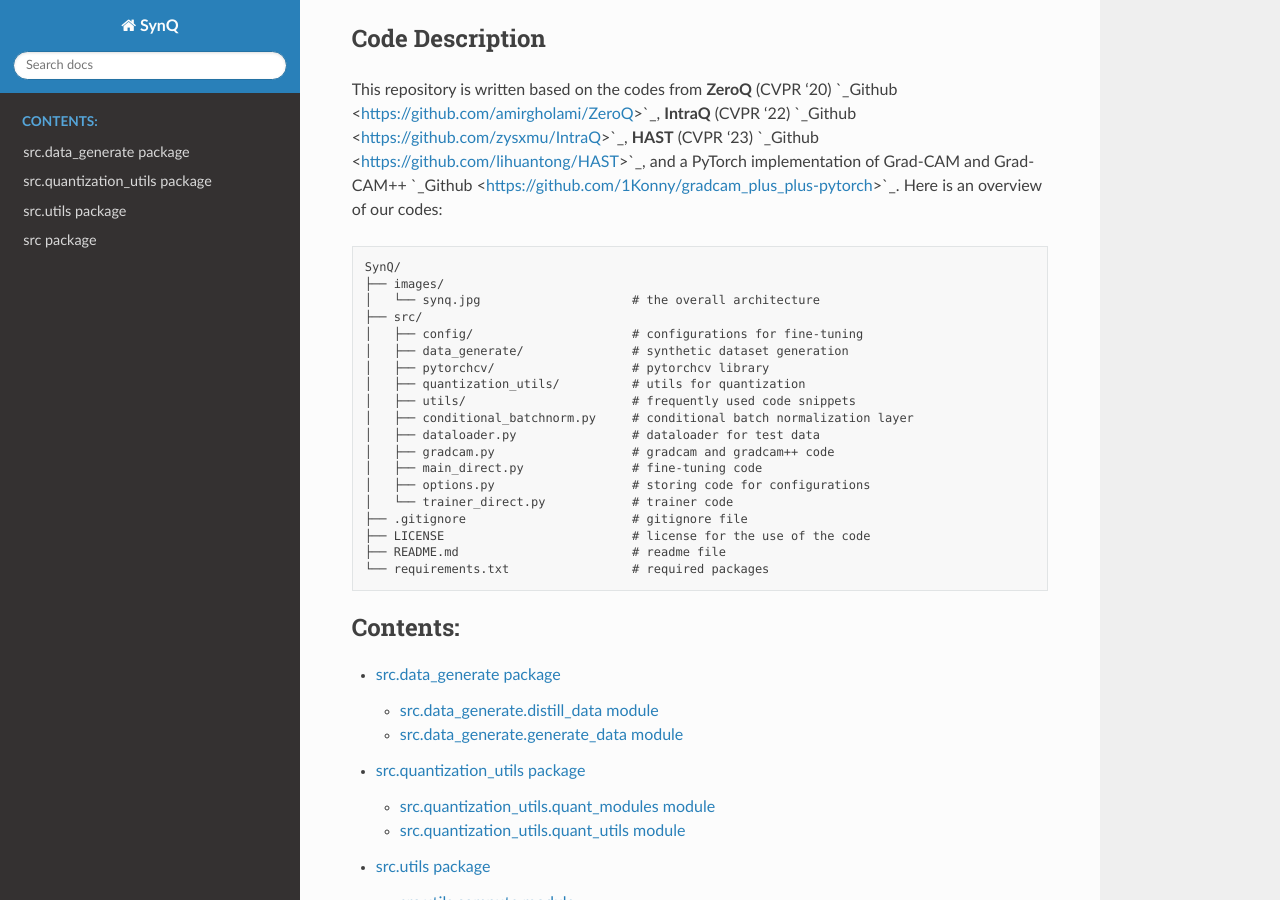
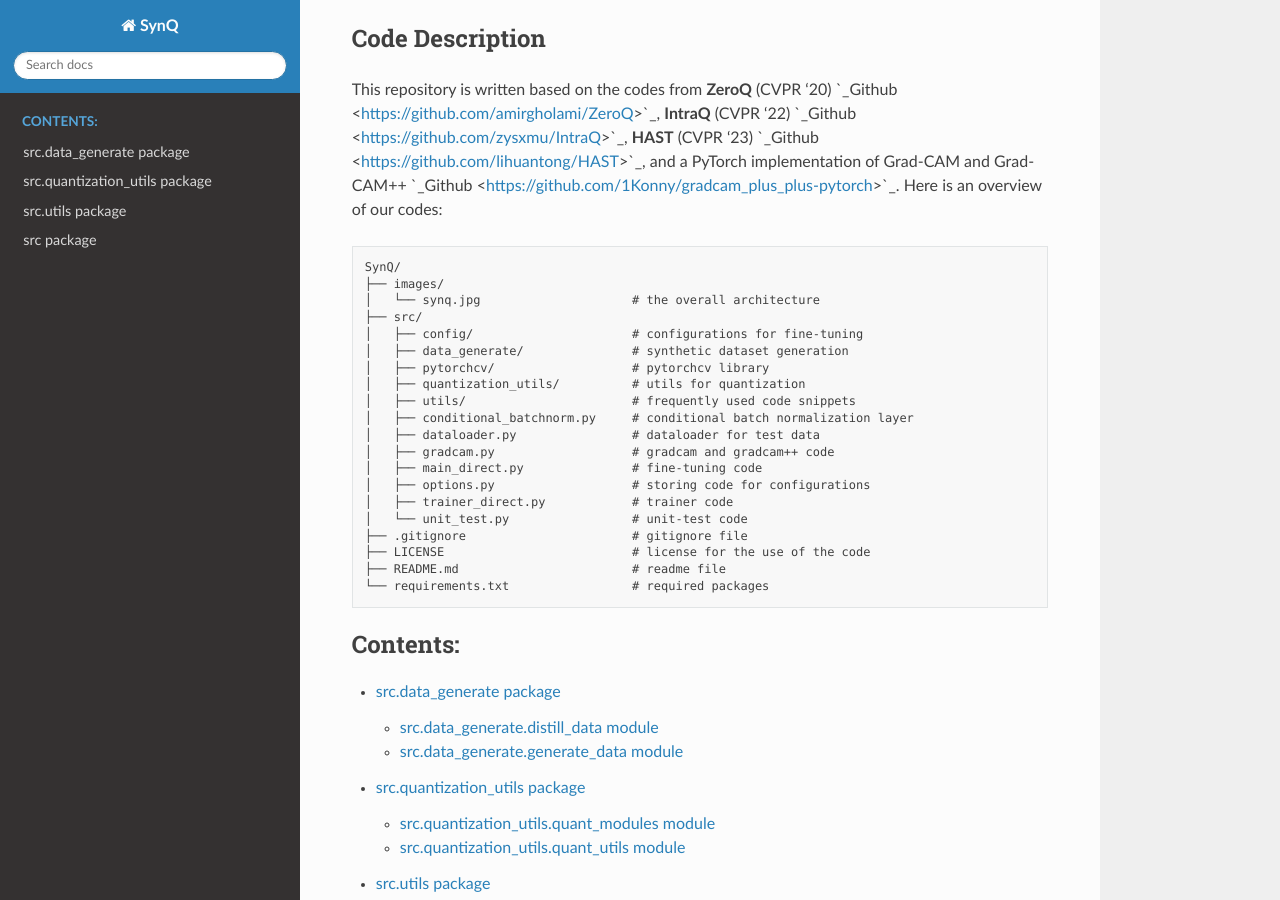
Before and after one commit to weesunghyun/SynQ, a Sphinx documentation site: the page built from docs/source/index.rst, in a window 1280 px wide and 900 px high, scrolled down 1514 px. Built offline with Sphinx 7.4.7 and the Read the Docs theme 2.0.0, drawn with Linux system fonts in a browser that asks for light colours.

Commit message:
Update .rst for sphinx

```diff
--- a/docs/source/index.rst
+++ b/docs/source/index.rst
@@ -72,7 +72,8 @@ Here is an overview of our codes:
    │   ├── gradcam.py                   # gradcam and gradcam++ code
    │   ├── main_direct.py               # fine-tuning code
    │   ├── options.py                   # storing code for configurations
-   │   └── trainer_direct.py            # trainer code
+   │   ├── trainer_direct.py            # trainer code
+   │   └── unit_test.py                 # unit-test code
    ├── .gitignore                       # gitignore file
    ├── LICENSE                          # license for the use of the code
    ├── README.md                        # readme file
```
